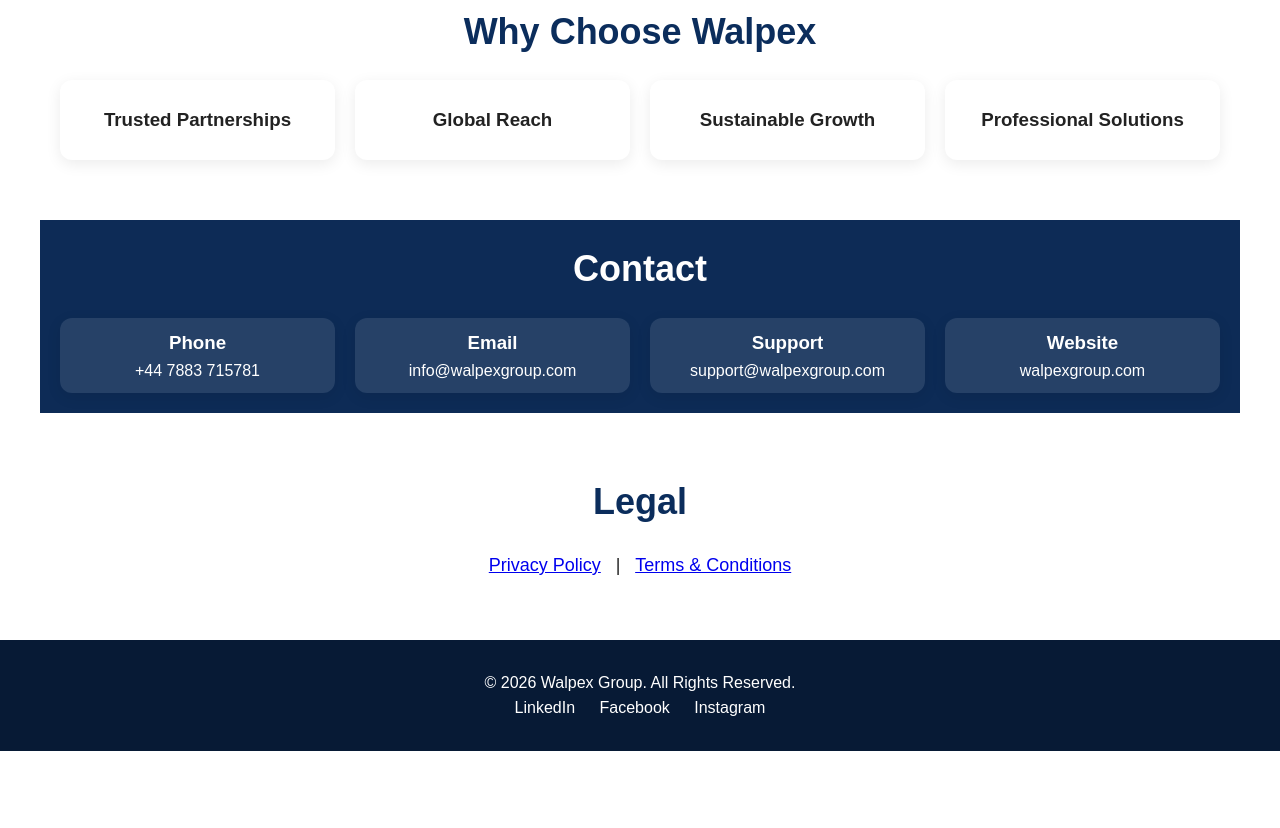
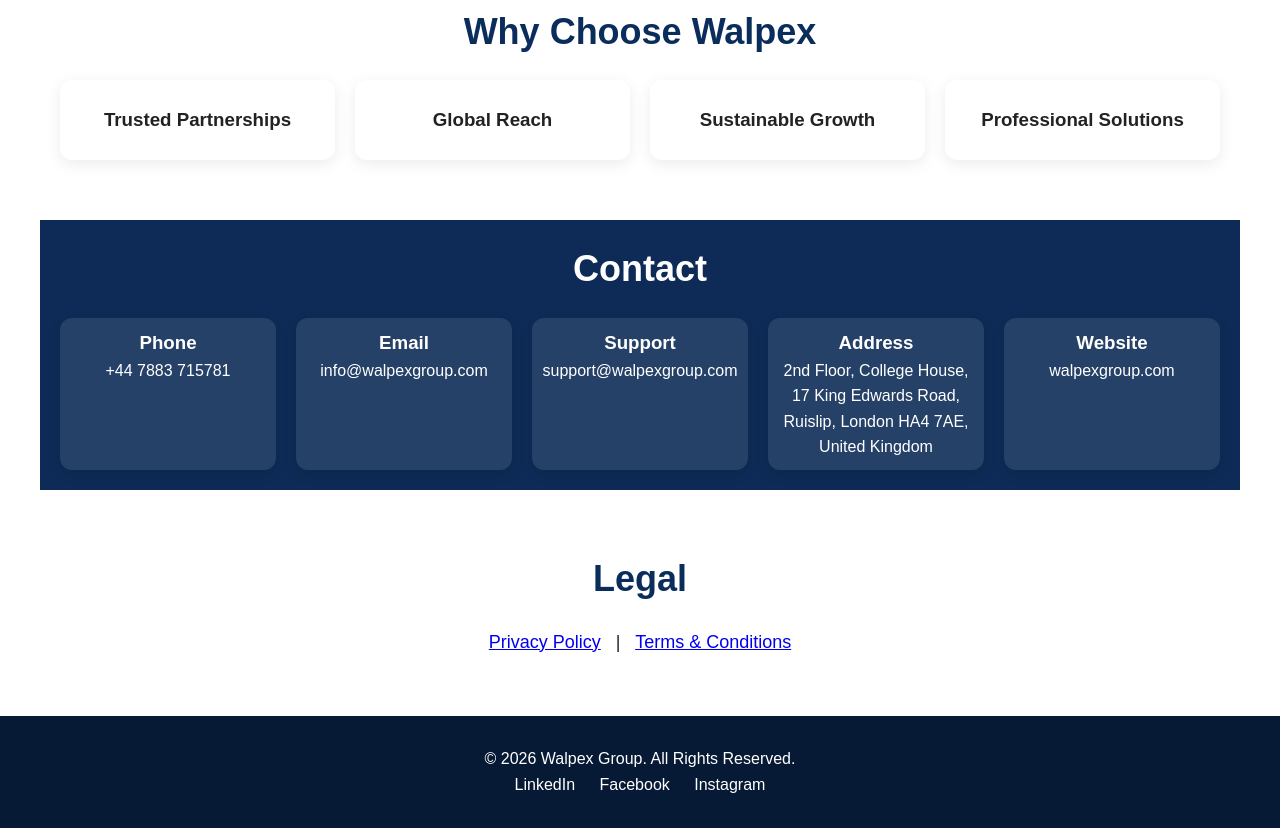
Before and after one commit to pawcoolstore-hue/walpexgroup-site, a plain HTML site: page index.html in a window 1280 px wide. Shown: the part 1782-2610 px from the top of the page. Before the commit the page ends 2533 px from the top, so only its background shows below. Drawn offline with Linux system fonts and the light colour scheme.

Commit message:
Update index.html

```diff
--- a/index.html
+++ b/index.html
@@ -50,7 +50,7 @@ gap:20px;
 
 .cards{grid-template-columns:repeat(4,1fr)}
 .features-grid{grid-template-columns:repeat(4,1fr)}
-.contact-grid{grid-template-columns:repeat(4,1fr)}
+.contact-grid{grid-template-columns:repeat(5,1fr)}
 
 .card,.feature,.contact-box{
 background:#fff;
@@ -155,7 +155,16 @@ nav{display:none}
 <div class="contact-box"><h3>Phone</h3><a href="tel:+447883715781">+44 7883 715781</a></div>
 <div class="contact-box"><h3>Email</h3><a href="mailto:info@walpexgroup.com">info@walpexgroup.com</a></div>
 <div class="contact-box"><h3>Support</h3><a href="mailto:support@walpexgroup.com">support@walpexgroup.com</a></div>
-<div class="contact-box"><h3>Website</h3><a href="https://walpexgroup.com">walpexgroup.com</a></div>
+<div class="contact-box">
+<h3>Address</h3>
+<a href="#">
+2nd Floor, College House,<br>
+17 King Edwards Road,<br>
+Ruislip, London HA4 7AE,<br>
+United Kingdom
+</a>
+</div>
+  <div class="contact-box"><h3>Website</h3><a href="https://walpexgroup.com">walpexgroup.com</a></div>
 </div>
 </section>
 
```
